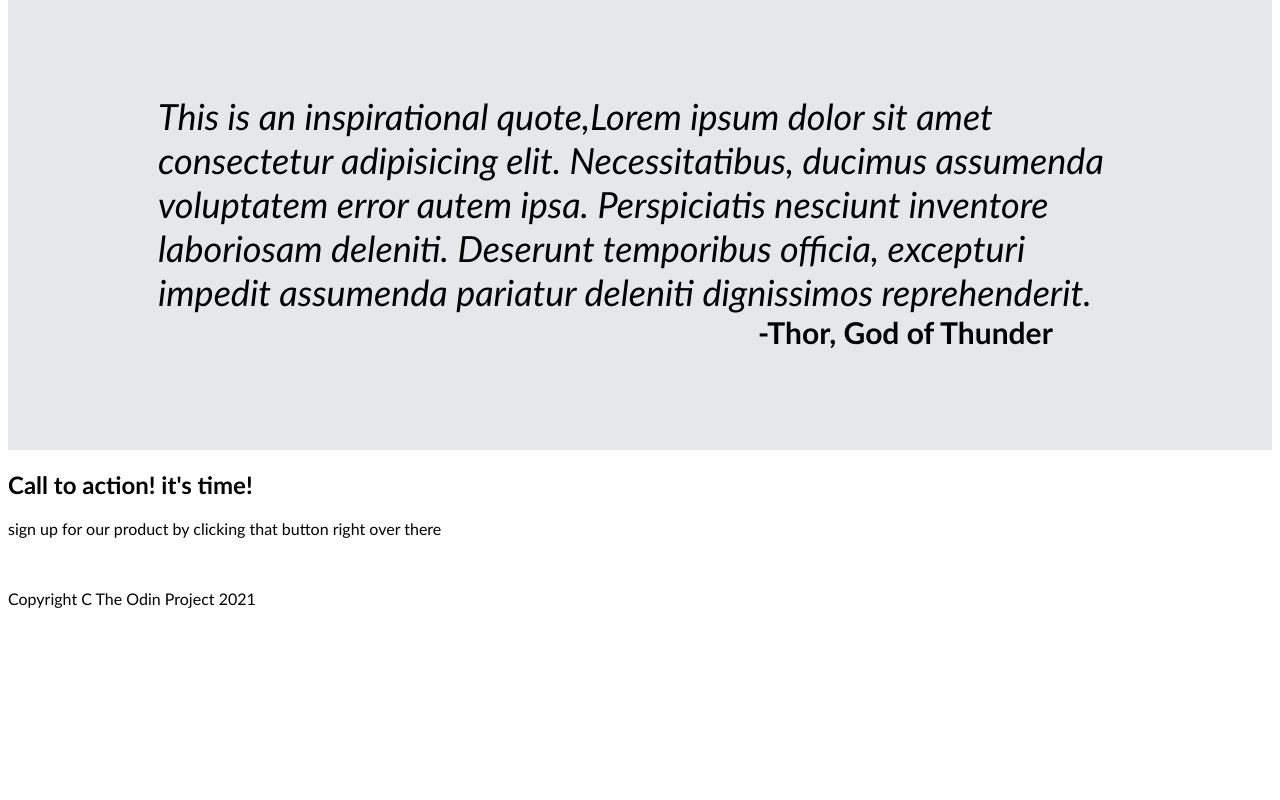
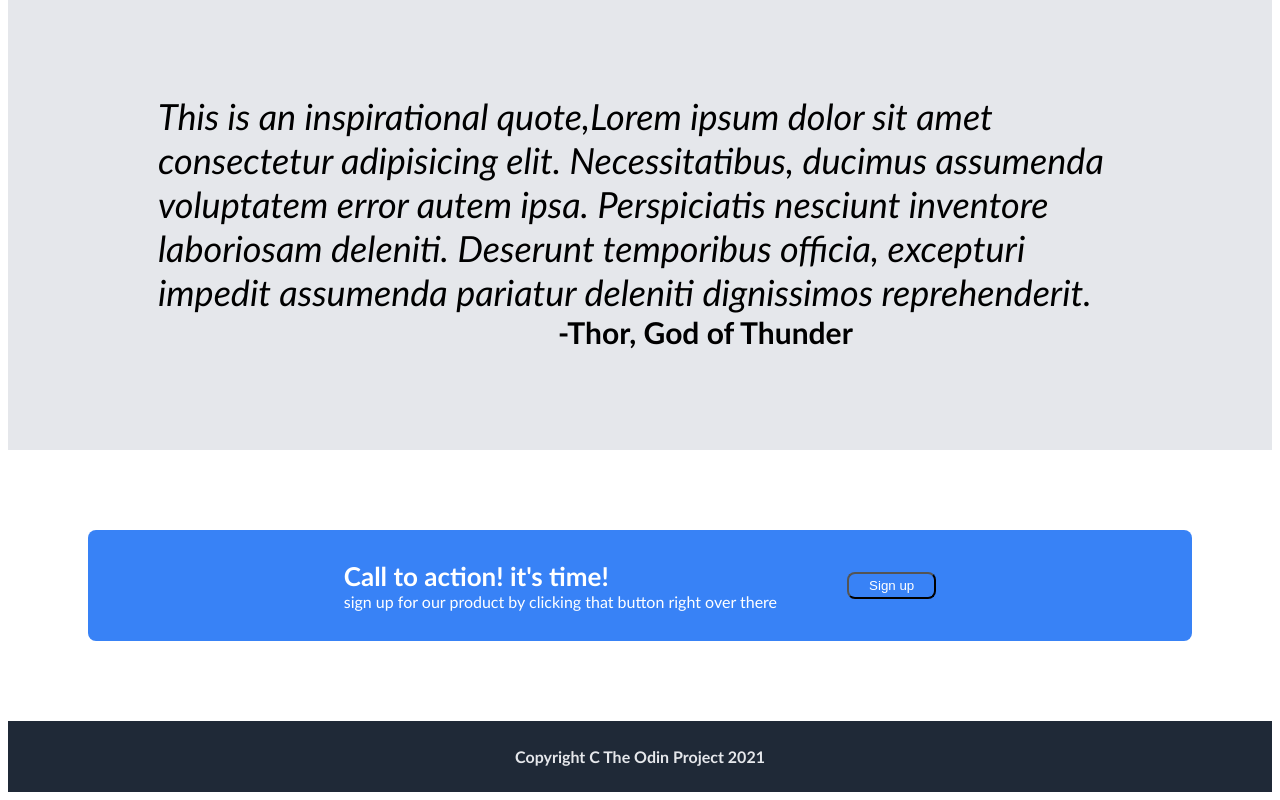
Before and after one commit to giorgidzebisashvili4/landing-page, a plain HTML site: page index.html in a window 1280 px wide. Shown: the part 789-1589 px from the top of the page. Before the commit the page ends 1413 px from the top, so only its background shows below. Drawn offline with Linux system fonts and the light colour scheme.

Commit message:
finished with imperfections

```diff
--- a/index.html
+++ b/index.html
@@ -57,10 +57,14 @@
         <div class="thor">-Thor, God of Thunder</div>
     </div>
 
-    <div class="sign up">
-        <h2>Call to action! it's time!</h2>
-        <p>sign up for our product by clicking that button right over there</p>
-        <a href="">Sign up</a>
+    <div class="sign-up">
+        <div class="calltext">
+            <div class="h2">Call to action! it's time!</div>
+            <div>sign up for our product by clicking that button right over there</div>
+        </div>
+
+        <div><button><a href="sign">Sign up</a></button></div>
+
     </div>
 
     <div class="footer">
--- a/styles.css
+++ b/styles.css
@@ -100,6 +100,38 @@ outline: #3882F6;
 }
 .thor{
     font-size: 30px;
-    margin-left: 600px;
+    margin-left: 400px;
     font-weight: bold;
 }
+.sign-up{
+    display: flex;
+    align-items: center;
+    gap: 70px;
+    justify-content: center;
+    margin: 80px;
+    background-color: #3882F6;
+    padding: 30px;
+    border-radius: 8px;
+
+}
+.calltext{
+    background-color:#3882F6;
+    color: white;
+}
+.footer{
+    background-color: #1f2937;
+    color: #E5e7Eb;
+    text-align: center;
+    padding: 10px 0px;
+    font-weight: bolder;
+}
+.h2{
+    font-weight: bold;
+    font-size: 26px;
+}
+.sign{
+   font-weight: bold;
+}
+.sign-up .sign{
+    color: black;
+}
```
